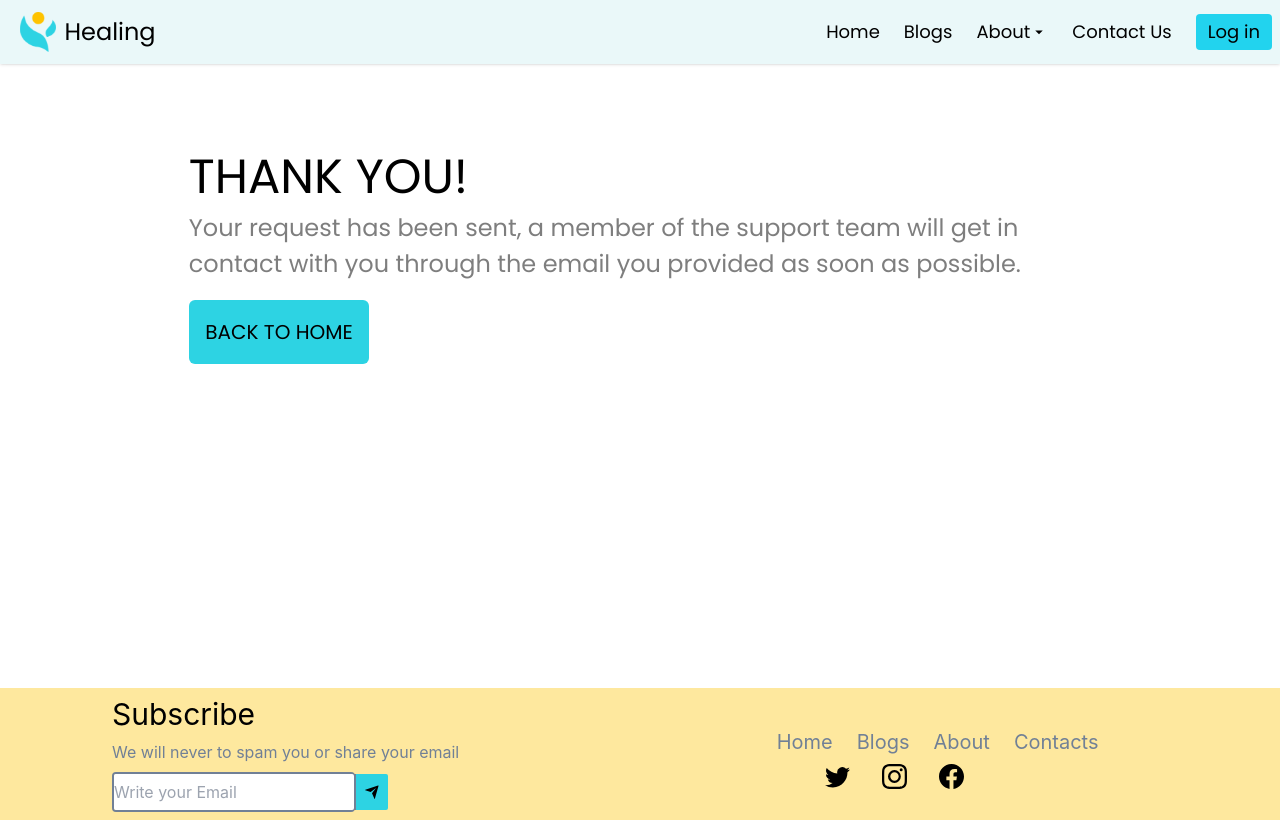
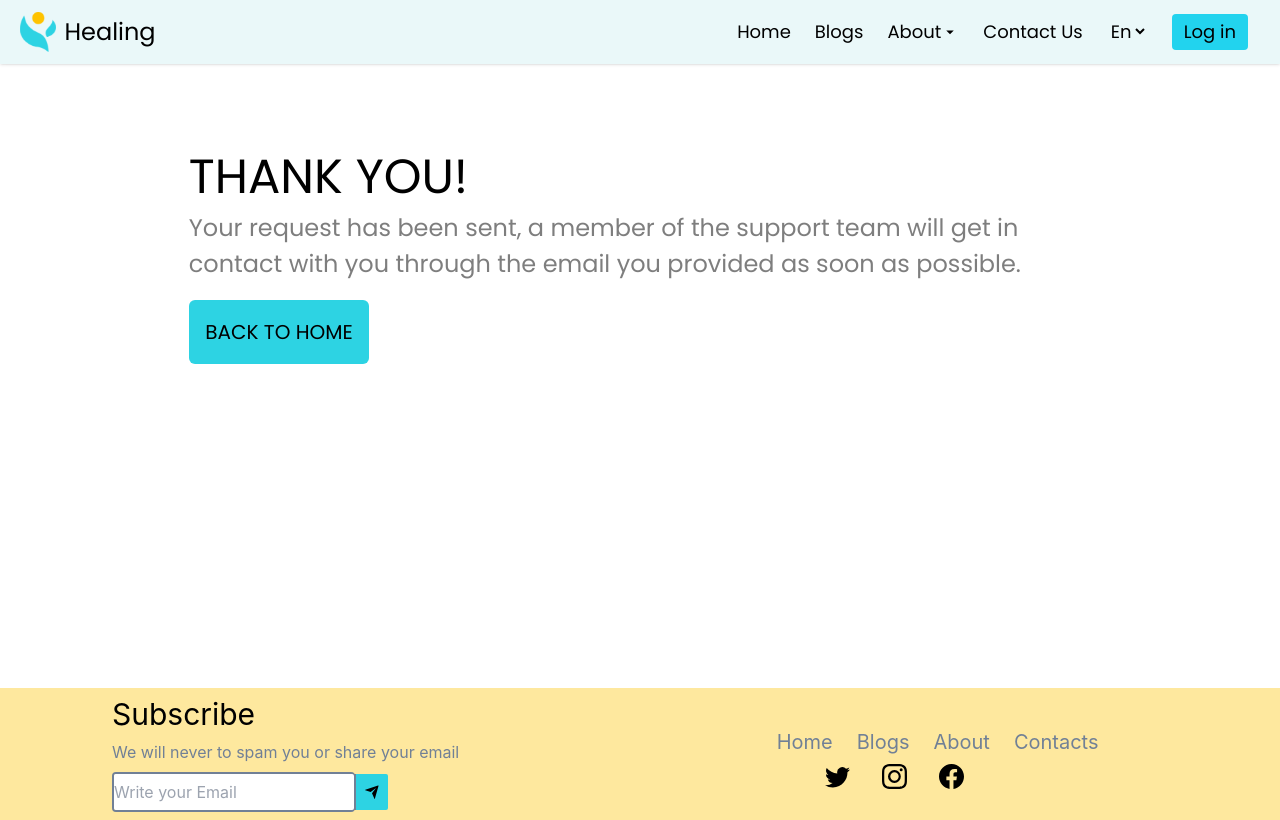
Before and after one commit to Recoded-Spark-Turkey-2022/Unboxed, a React (Create React App) app: page /contact-thank-you in a window 1280 px wide. Built offline with nearby package versions, Linux system fonts and the light colour scheme; no server answers.

Commit message:
Fix Nabar Design

```diff
--- a/src/components/navbar/Navbar.jsx
+++ b/src/components/navbar/Navbar.jsx
@@ -3,14 +3,20 @@ import { useSelector, useDispatch } from 'react-redux';
 import { NavLink, useNavigate, useLocation } from 'react-router-dom';
 import { MdOutlineArrowDropDown } from 'react-icons/md';
 import { FaRegUserCircle } from 'react-icons/fa';
+import { GiHamburgerMenu } from 'react-icons/gi';
+import { RxCross2 } from 'react-icons/rx';
 import { signoutHandler } from '../../features/user/userSlice';
 import logoImg from './logo.svg';
 
 const Navbar = () => {
   const user = useSelector((state) => state.user);
   const { firestoreObject } = user;
+  // eslint-disable-next-line no-unused-vars
   const [aboutDropdown, setAboutDropdown] = useState(false);
   const [userDropdown, setuserDropdown] = useState(false);
+  const [burgerDropdown, setburgerDropdown] = useState(false);
+  // eslint-disable-next-line no-unused-vars
+  const [lang, setLang] = useState('En');
   const navigate = useNavigate();
   const dispatch = useDispatch();
 
@@ -25,27 +31,48 @@ const Navbar = () => {
   const location = useLocation();
   useEffect(() => {}, [location]);
 
-  // const onAboutChange = (e)=>{
-  //   e.preventDefault();
-
-  // }
-
+  function handleLanChange(event) {
+    setLang(event.target.value);
+  }
   const styles = {
-    li: 'text-lg hover:text-blue-300 sm:text-sm',
-    aboutLi: 'border-b-2 border-b-slate-300 hover:text-blue-300 ',
+    li: 'text-lg hover:text-blue-300 sm:text-base',
+    aboutLi: 'border-b-2 border-b-slate-300 hover:text-blue-300 sm:border-0 ',
+    burger: 'text-2xl cursor-pointer mr-6 hidden sm:block',
+    dropdownStyle:
+      'absolute mt-6 bg-[#EAF8F9] px-2 text-center shadow  sm:px-0 sm:mt-0 sm:static sm:visible sm:shadow-none sm:text-start sm:ml-4',
   };
-
   return (
     <div className="768:h-eight">
       <nav
         data-testid="currentUser"
-        className=" fixed w-full flex justify-between font-poppins bg-[#EAF8F9] items-center pt-1 sm:flex-col pb-1 shadow 768:h-eight z-10"
+        className=" fixed w-full flex justify-between font-poppins bg-[#EAF8F9] items-center pt-1 sm:flex-col sm:items-start pb-1 shadow 768:h-eight z-10"
       >
-        <div className="flex gap-2 ml-5 items-center">
-          <img className="h-[2.5rem]" src={logoImg} alt="Logo" />
-          <h1 className="text-2xl font-medium">Healing</h1>
+        <div className="sm:w-full sm:justify-between sm:flex sm:items-center">
+          {' '}
+          <div className="flex gap-2 ml-5 items-center">
+            <img className="h-[2.5rem]" src={logoImg} alt="Logo" />
+            <h1 className="text-2xl font-medium">Healing</h1>
+          </div>
+          {!burgerDropdown ? (
+            <GiHamburgerMenu
+              onClick={() => setburgerDropdown(!burgerDropdown)}
+              className={styles.burger}
+            />
+          ) : (
+            <RxCross2
+              onClick={() => setburgerDropdown(!burgerDropdown)}
+              className={styles.burger}
+            />
+          )}
         </div>
-        <ul className="flex gap-6 items-center mr-2">
+
+        <ul
+          className={`flex gap-6 items-center mr-8 transition-all duration-500 ease-in  ${
+            burgerDropdown
+              ? 'sm:flex-col sm:mr-0 sm:gap-1 sm:ml-7 sm:items-start '
+              : 'sm:hidden'
+          } `}
+        >
           <li
             className={`${styles.li} ${
               location.pathname === '/' ? 'text-blue-300' : null
@@ -70,7 +97,7 @@ const Navbar = () => {
             </div>
 
             <ul
-              className={` absolute mt-6 bg-[#EAF8F9] px-2 text-center shadow transition-all ease-in-out ${
+              className={` absolute mt-6 bg-[#EAF8F9] px-2 text-center shadow  sm:px-0 sm:mt-0 sm:static sm:visible sm:shadow-none sm:text-start sm:ml-4  ${
                 aboutDropdown ? 'visible' : 'invisible'
               }`}
             >
@@ -101,36 +128,6 @@ const Navbar = () => {
               </li>
             </ul>
           </li>
-
-          {/* <li className="text-lg sm:text-sm">
-            <select>
-              <option
-                className={`${styles.aboutLi} ${
-                  location.pathname === '/about/overview'
-                    ? 'text-blue-300'
-                    : null
-                } `}
-              >
-                <NavLink to="about/overview">Overview</NavLink>
-              </option>
-              <option
-                className={`${styles.aboutLi} ${
-                  location.pathname === '/about/team' ? 'text-blue-300' : null
-                } `}
-              >
-                <NavLink to="about/team">Meet the Team</NavLink>
-              </option>
-              <option
-                className={`hover:text-indigo-400${
-                  location.pathname === '/about/careers'
-                    ? 'text-blue-300'
-                    : null
-                }`}
-              >
-                <NavLink to="about/careers">Careers</NavLink>
-              </option>
-            </select>
-          </li> */}
           <li
             className={`${styles.li} ${
               location.pathname === '/contact' ? 'text-blue-300' : null
@@ -138,9 +135,16 @@ const Navbar = () => {
           >
             <NavLink to="contact">Contact Us</NavLink>
           </li>
+          <li className={styles.li}>
+            <select className="bg-[#EAF8F9]" onChange={handleLanChange}>
+              <option value="En">En</option>
+              <option value="Tr">Tr</option>
+              <option value="Ar">Ar</option>
+            </select>
+          </li>
           {firestoreObject ? (
             <li
-              className="flex flex-col items-center text-lg gap-1 sm:text-sm"
+              className="flex flex-col items-center text-lg gap-1 sm:text-base sm:items-start"
               onMouseEnter={() => setuserDropdown(true)}
               onMouseLeave={() => setuserDropdown(false)}
             >
@@ -149,13 +153,18 @@ const Navbar = () => {
                 {firestoreObject.name} <FaRegUserCircle />
               </div>
               <ul
-                className={` absolute mt-6 bg-[#EAF8F9] px-2 text-center shadow ${
+                className={` absolute mt-6 bg-[#EAF8F9] px-2 text-center shadow sm:px-0 sm:mt-0 sm:static sm:visible sm:shadow-none sm:text-start sm:ml-4  ${
                   userDropdown ? 'visible' : 'invisible'
                 }`}
               >
-                <li className={styles.aboutLi}>Booking Info</li>
                 <li className={styles.aboutLi}>Buy Tickets</li>
-                <li className={styles.aboutLi}>{firestoreObject.license?<NavLink to="CounselorEditInfo">View Info</NavLink>:<NavLink to="editPatientProfile">Profile Info</NavLink> }</li>
+                <li className={styles.aboutLi}>
+                  {firestoreObject.license ? (
+                    <NavLink to="CounselorEditInfo">View Info</NavLink>
+                  ) : (
+                    <NavLink to="editPatientProfile">Profile Info</NavLink>
+                  )}
+                </li>
                 <li>
                   {' '}
                   <button
@@ -169,7 +178,7 @@ const Navbar = () => {
               </ul>
             </li>
           ) : (
-            <li className="text-lg bg-cyan-400 py-1 px-3 rounded sm:text-sm">
+            <li className="text-lg bg-cyan-400 py-1 px-3 rounded sm:text-base">
               <NavLink to="login">Log in</NavLink>
             </li>
           )}
```
